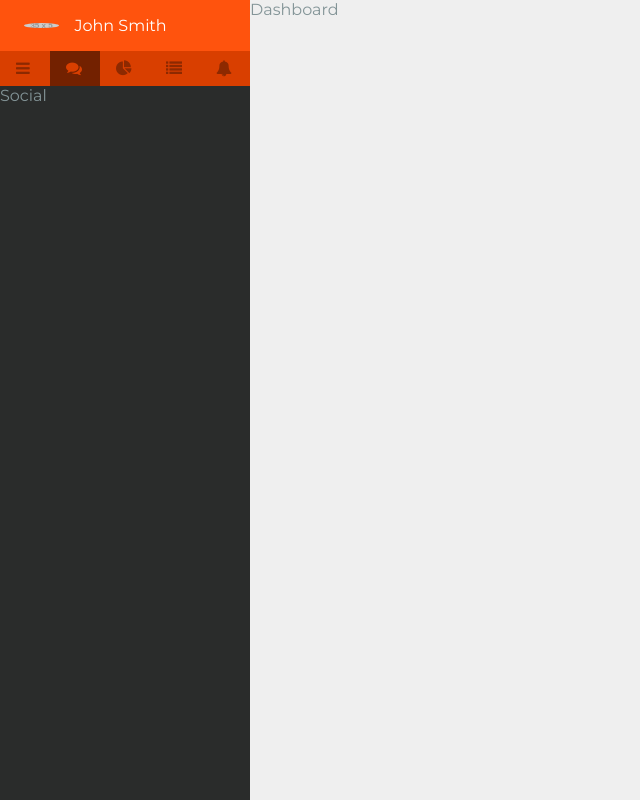
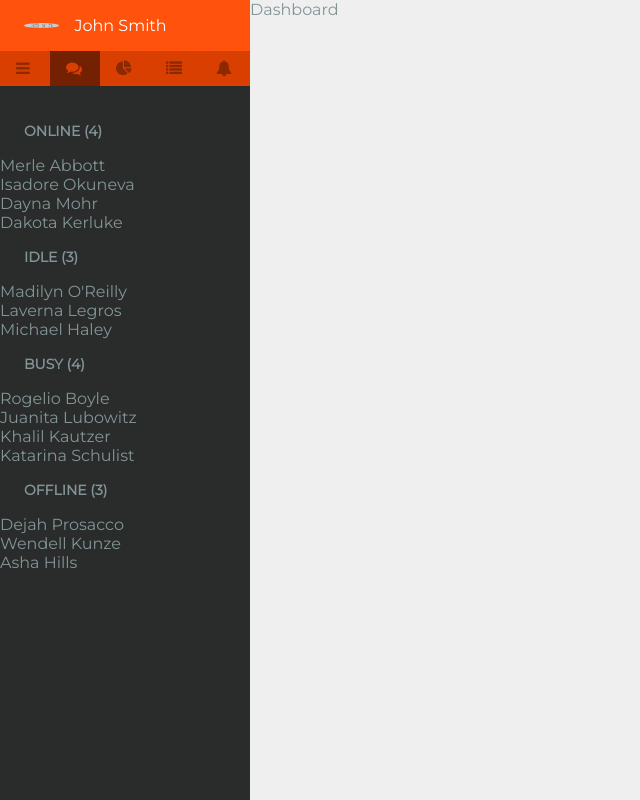
Before and after one commit to keshaldesai/adminui, a React (Create React App) app: page /dashboard in a window 1280 px wide. Both pictures are taken after a click on the element 75 px from the left and 68 px from the top of the page. Shown: the top 800 px of the page, without its empty margins (0-640 px from the left). Built offline with nearby package versions, Linux system fonts and the light colour scheme.

Commit message:
social tab refactor

```diff
--- a/src/components/Sidebar/Sidebar.js
+++ b/src/components/Sidebar/Sidebar.js
@@ -2,7 +2,7 @@ import React, { Component } from "react";
 import User from "./User";
 import TabMenu from "./TabMenu";
 import MainTab from "./Tabs/Main/MainTab";
-import SocialTab from "./Tabs/SocialTab";
+import SocialTab from "./Tabs/Social/SocialTab";
 import StatisticsTab from "./Tabs/StatisticsTab";
 import HistoryTab from "./Tabs/HistoryTab";
 import AlertTab from "./Tabs/AlertTab";
--- /dev/null
+++ b/src/components/Sidebar/Tabs/Social/SocialGroup.js
@@ -0,0 +1,17 @@
+import React from "react";
+
+const SocialGroup = ({ type, users }) => {
+  return (
+    <div className={`social-${type}`}>
+      {users.map(user => {
+        return (
+          <div className="social-user">
+            {user}
+          </div>
+        );
+      })}
+    </div>
+  );
+};
+
+export default SocialGroup;
--- /dev/null
+++ b/src/components/Sidebar/Tabs/Social/SocialTab.js
@@ -0,0 +1,35 @@
+import React, { Component } from "react";
+import SocialGroup from "./SocialGroup";
+
+class SocialTab extends Component {
+  render() {
+    const online = [
+      "Merle Abbott",
+      "Isadore Okuneva",
+      "Dayna Mohr",
+      "Dakota Kerluke"
+    ];
+    const idle = ["Madilyn O'Reilly", "Laverna Legros", "Michael Haley"];
+    const busy = [
+      "Rogelio Boyle",
+      "Juanita Lubowitz",
+      "Khalil Kautzer",
+      "Katarina Schulist"
+    ];
+    const offline = ["Dejah Prosacco", "Wendell Kunze", "Asha Hills"];
+    return (
+      <div className="tab tab-social">
+        <div className="tab-title">ONLINE (4)</div>
+        <SocialGroup type="online" users={online} />
+        <div className="tab-title">IDLE (3)</div>
+        <SocialGroup type="idle" users={idle} />
+        <div className="tab-title">BUSY (4)</div>
+        <SocialGroup type="busy" users={busy} />
+        <div className="tab-title">OFFLINE (3)</div>
+        <SocialGroup type="offline" users={offline} />
+      </div>
+    );
+  }
+}
+
+export default SocialTab;
--- a/src/components/Sidebar/Tabs/SocialTab.js
+++ /dev/null
@@ -1,9 +0,0 @@
-import React, { Component } from "react";
-
-class SocialTab extends Component {
-  render() {
-    return <div>Social</div>;
-  }
-}
-
-export default SocialTab;
--- /dev/null
+++ b/src/styles/Sidebar/_main.scss
@@ -0,0 +1,46 @@
+$font: #5e6d70;
+$bg: #2a2c2b;
+$highlight: #1b1d1e;
+$accent: #ff530d;
+
+.tab-item {
+  cursor: pointer;
+}
+
+.tab-item-active {
+  background-color: darken($bg, 6%);
+  border-left: 6px solid $accent;
+}
+
+.tab-item-header {
+  display: flex;
+  flex-flow: row nowrap;
+  align-items: center;
+  justify-content: flex-start;
+  padding: 12px 24px;
+  i {
+    padding-right: 16px;
+  }
+  &:hover {
+    background-color: darken($bg, 3%);
+    transition: background-color .3s;
+  }
+}
+
+.tab-item-children {
+  margin-left: 24px;
+}
+
+.tab-item-active {
+  .tab-item-header {
+    padding-left: 18px;
+  }
+}
+
+.tab-item-open {
+  transition: all .3s;
+  margin-left: auto;
+  i {
+    padding: 0;
+  }
+}
--- a/src/styles/Sidebar/_sidebar.scss
+++ b/src/styles/Sidebar/_sidebar.scss
@@ -1,3 +1,5 @@
+@import './_main.scss';
+
 $font: #5e6d70;
 $bg: #2a2c2b;
 $highlight: #1b1d1e;
@@ -64,45 +66,3 @@ $accent: #ff530d;
   font-weight: bolder;
   padding: 16px 24px;
 }
-
-.tab-item {
-  cursor: pointer;
-}
-
-.tab-item-active {
-  background-color: darken($bg, 6%);
-  border-left: 6px solid $accent;
-}
-
-.tab-item-header {
-  display: flex;
-  flex-flow: row nowrap;
-  align-items: center;
-  justify-content: flex-start;
-  padding: 12px 24px;
-  i {
-    padding-right: 16px;
-  }
-  &:hover {
-    background-color: darken($bg, 3%);
-    transition: background-color .3s;
-  }
-}
-
-.tab-item-children {
-  margin-left: 24px;
-}
-
-.tab-item-active {
-  .tab-item-header {
-    padding-left: 18px;
-  }
-}
-
-.tab-item-open {
-  transition: all .3s;
-  margin-left: auto;
-  i {
-    padding: 0;
-  }
-}
```
